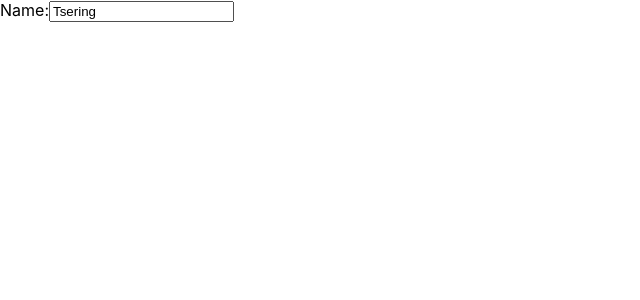
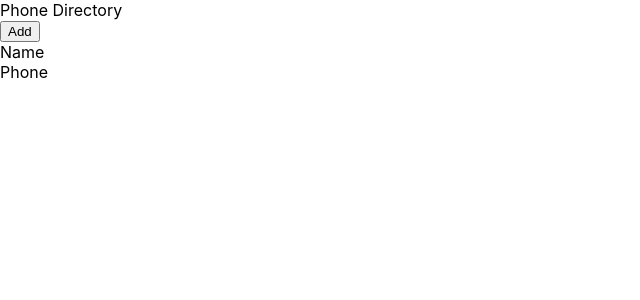
Before and after one commit to tsering651/phone-directory, a React (Create React App) app: page / in a window 1280 px wide. Shown: the top 300 px of the page, without its empty margins (0-640 px from the left). Built offline with nearby package versions, Linux system fonts and the light colour scheme.

Commit message:
Created ‘Header

```diff
--- a/src/App.js
+++ b/src/App.js
@@ -1,17 +1,26 @@
-function App() {
+import { Component } from "react";
+import Header from "./Header";
+
+class App extends Component {
+  render(){
+
     return (
       <div>
-      {/* <div className="header">Phone Directory</div>
+         <Header/>
         <button>Add</button>
         <div>
           <span>Name</span>
           <br></br>
           <span>Phone</span>
-      </div> */}
-      <label htmlFor="name">Name:</label>
-      <input id="name" type="text"  placeholder="Type here" defaultValue="Tsering"/>
+        </div>
+
+
+
       </div>
     );
+
+  }
+
 }
 
 export default App;
--- /dev/null
+++ b/src/Header.js
@@ -0,0 +1,8 @@
+import React from "react";
+
+const Header=function(){
+    return(
+        <div className="header">Phone Directory</div>
+    )
+}
+export default Header;
```
Lines whose indentation alone changed are shown as unchanged.
